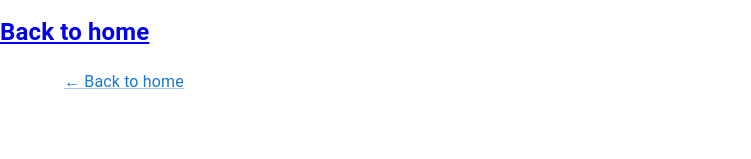
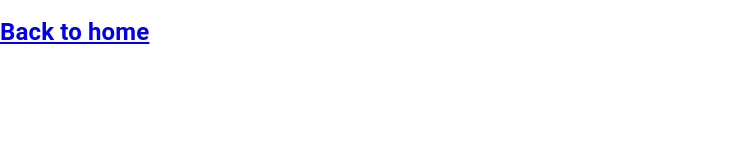
Before and after one commit to gkzhb/mdx-blog, a Next.js app: page /posts/first-post in a window 1280 px wide. Shown: the part 141-300 px from the top of the page, without its empty margins (0-751 px from the left). Built offline with nearby package versions, Linux system fonts and the light colour scheme.

Commit message:
fix: update toc sidebar layout

```diff
--- a/components/Layout.tsx
+++ b/components/Layout.tsx
@@ -71,13 +71,6 @@ const Layout: React.FC<IProps> = (props) => {
         <Box component="main" sx={{ scrollMarginTop: 70}}>
           {children}
         </Box>
-        <Container>
-          {!home && (
-            <Box>
-              <Link href="/">← Back to home</Link>
-            </Box>
-          )}
-        </Container>
       </StyledEngineProvider>
     </>
   );
```
Also changed, not shown: pages/posts/[id].tsx (+6 -3 lines), posts/2022-01-mdx-blog.mdx (+1 -1 lines).
